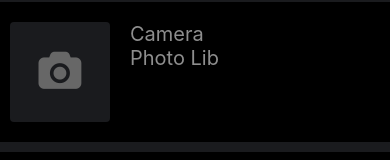
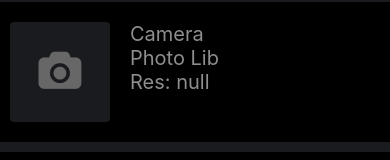
Before and after one commit to andrewsel/levels, a React Native app: screen / in a window 390 px wide. Shown: the part 251-411 px from the top of the page. Built offline with nearby package versions, Linux system fonts and the light colour scheme.

Commit message:
feat: photo lib return path

```diff
--- a/components/Food.tsx
+++ b/components/Food.tsx
@@ -44,6 +44,7 @@ const Food = () => {
         <Text style={s.foodDescription} onPress={handleLibraryPress}>
           Photo Lib
         </Text>
+        <Text style={s.foodDescription}>Res: {JSON.stringify(response)}</Text>
       </View>
     </View>
   );
```
